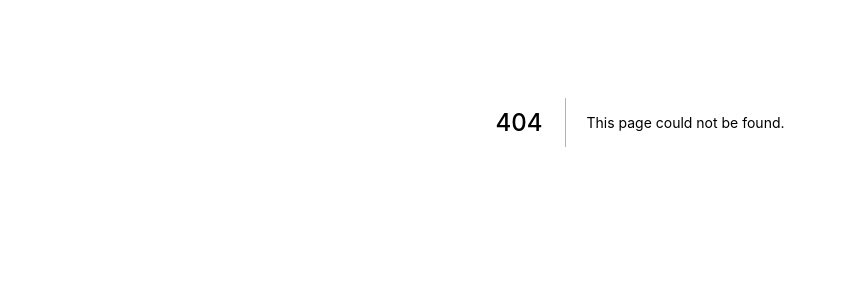
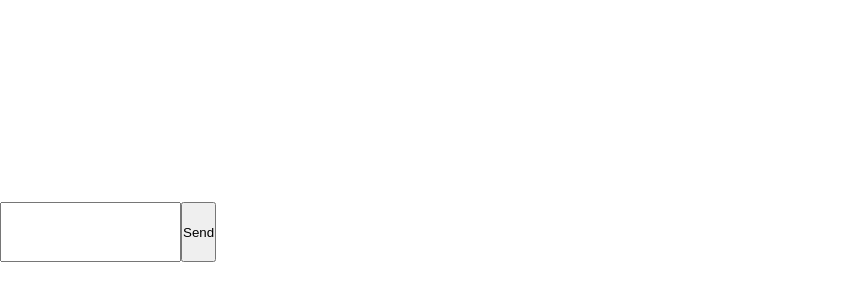
Before and after one commit to jack0wsky/chatapp, a Next.js app: page /rooms/1 in a window 1280 px wide. Before the commit this address had no page. Shown: the part 278-578 px from the top of the page, without its empty margins (0-847 px from the left). Built offline with nearby package versions, Linux system fonts and the light colour scheme.

Commit message:
added routing for rooms and basic messages design

```diff
--- /dev/null
+++ b/context/context.ts
@@ -0,0 +1,10 @@
+import { createContext } from "react"
+
+type ContextType = {
+  user: string
+  auth: boolean
+  setUser: (user) => void
+  setAuth: (auth) => void
+}
+
+export default createContext<Partial<ContextType>>({})
--- a/pages/_app.js
+++ b/pages/_app.js
@@ -1,4 +1,6 @@
+import { useState } from "react"
 import { createGlobalStyle } from "styled-components"
+import UserContext from "@/context/context"
 
 const GlobalStyle = createGlobalStyle`
   *, *::before, *::after {
@@ -8,11 +10,17 @@ const GlobalStyle = createGlobalStyle`
   }
 `
 
-function MyApp({ Component, pageProps }) {
+const MyApp = ({ Component, pageProps }) => {
+  const [user, setUser] = useState("")
+  const [auth, setAuth] = useState(false)
+  const handleUser = user => setUser(user)
+  const toggleAuth = () => setAuth(!auth)
   return (
     <>
-      <GlobalStyle />
-      <Component {...pageProps} />
+      <UserContext.Provider value={{ user, auth, handleUser, toggleAuth }}>
+        <GlobalStyle />
+        <Component {...pageProps} />
+      </UserContext.Provider>
     </>
   )
 }
--- /dev/null
+++ b/pages/rooms/[slug].tsx
@@ -0,0 +1,113 @@
+import { useEffect, useState, useContext } from "react"
+import styled from "styled-components"
+import { io } from "socket.io-client"
+import { useRouter } from "next/router"
+import UserContext from "@/context/context"
+
+const StyledChatContainer = styled.section`
+  height: 100vh;
+  width: 100%;
+`
+const ChatWrapper = styled.div`
+  display: flex;
+  flex-flow: column;
+  height: 90%;
+  width: 60vw;
+`
+const Messages = styled.div`
+  display: flex;
+  flex-flow: column;
+  height: auto;
+  min-height: 60vh;
+  width: 100%;
+`
+const Message = styled.div`
+  display: flex;
+  flex-flow: column;
+  color: #000;
+  background-color: #ddd;
+  height: auto;
+  min-height: 50px;
+  width: max-content;
+  padding: 10px;
+  min-width: 50px;
+  max-width: 30vw;
+`
+const MyMessage = styled(Message)`
+  align-self: flex-end;
+  color: #fff;
+  background-color: #3b52ff;
+`
+const Text = styled.p`
+  width: max-content;
+`
+const WriteBox = styled.div`
+  justify-self: flex-end;
+  display: flex;
+  height: auto;
+  min-height: 60px;
+  width: 100%;
+`
+
+const RoomTemplate = () => {
+  const socket = io("http://localhost:3001")
+  const { query } = useRouter()
+  const [welcome, setWelcome] = useState("")
+  const [message, setMessage] = useState("")
+  const [messages, setMessages] = useState([])
+  const ctx = useContext(UserContext)
+
+  useEffect(() => {
+    socket.emit("join", { name: ctx.user, slug: query.slug })
+    socket.on("helloMessage", ({ text }) => {
+      setWelcome(text)
+    })
+  }, [])
+
+  useEffect(() => {
+    socket.on("message", msg => {
+      setMessages([...messages, msg])
+    })
+  }, [])
+
+  const sendMessage = e => {
+    e.preventDefault()
+    socket.emit("sendMessage", { name: ctx.user, room: query.slug, message })
+    setMessage("")
+  }
+  const handleMessage = e => {
+    setMessage(e.target.value)
+  }
+  return (
+    <StyledChatContainer>
+      {welcome}
+      <ChatWrapper>
+        <Messages>
+          {messages.map(({ message, name }) => {
+            if (name === ctx.user) {
+              return (
+                <MyMessage>
+                  <Text>{message}</Text>
+                  <Text>{name}</Text>
+                </MyMessage>
+              )
+            } else {
+              return (
+                <Message>
+                  <Text>{message}</Text>
+                  <Text>{name}</Text>
+                </Message>
+              )
+            }
+          })}
+        </Messages>
+        <WriteBox>
+          <input value={message} onChange={e => handleMessage(e)} type="text" />
+          <button onClick={sendMessage}>Send</button>
+        </WriteBox>
+      </ChatWrapper>
+    </StyledChatContainer>
+  )
+}
+
+export default RoomTemplate
--- a/tsconfig.json
+++ b/tsconfig.json
@@ -16,7 +16,8 @@
     "baseUrl": ".",
     "paths": {
       "@/components/*": ["components/*"],
-      "@/theme/*": ["theme/*"]
+      "@/theme/*": ["theme/*"],
+      "@/context/*": ["context/*"]
     }
   },
   "include": ["next-env.d.ts", "**/*.ts", "**/*.tsx"],
```
Also changed, not shown: components/Chat.tsx (+20 -8 lines), pages/dashboard.tsx (+53 -1 lines).
